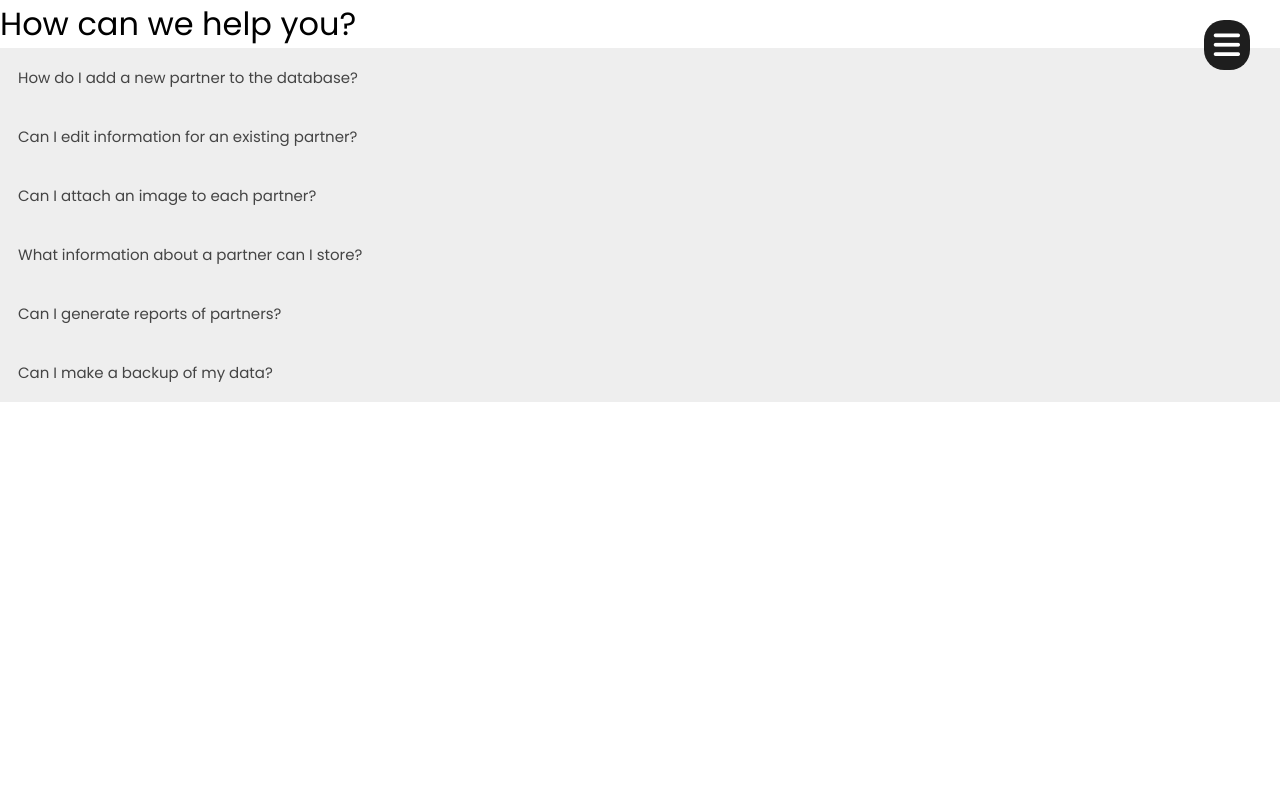
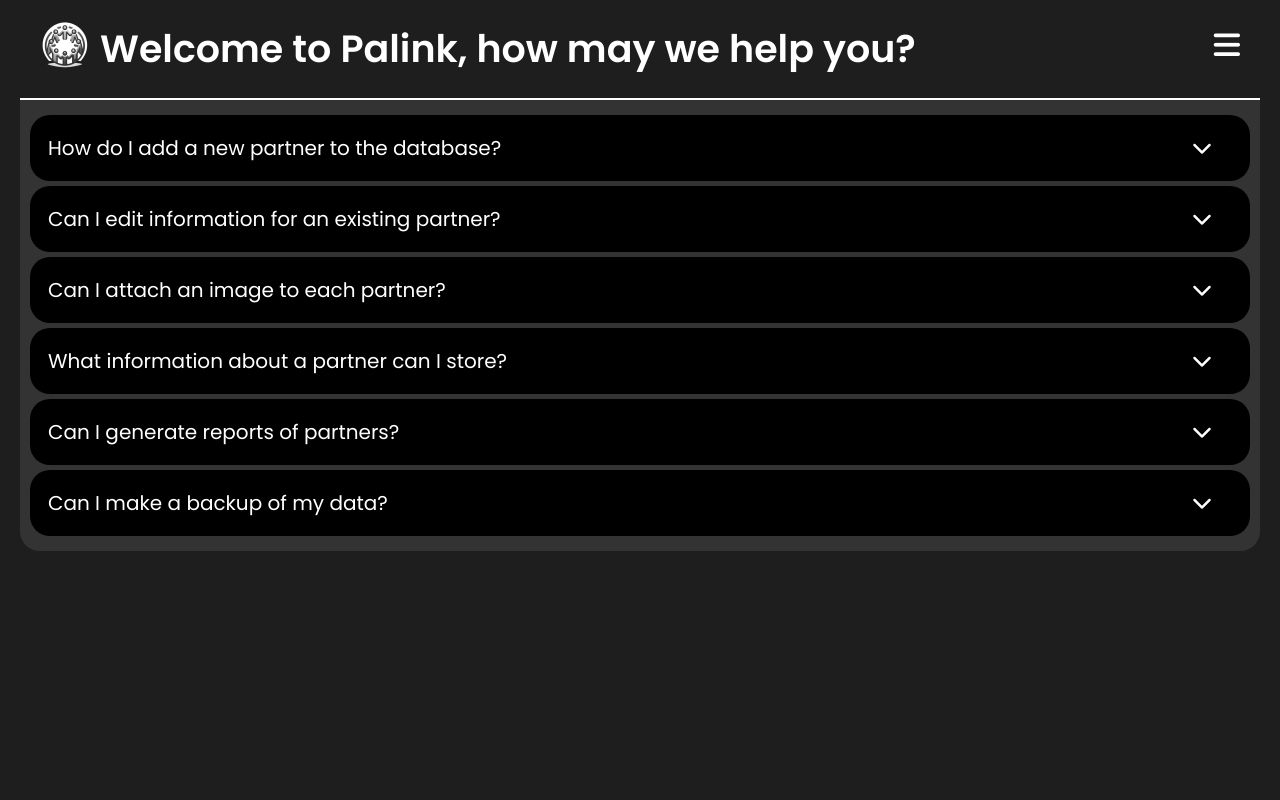
Before and after one commit to henrychen4736/fbla-coding, a Flask app: page /help in a window 1280 px wide. Run offline with Flask 3, Linux system fonts and the light colour scheme; some libraries are stand-ins or nearby versions.

Commit message:
added new help page, signin page, sign up page

```diff
--- a/static/css/helpStyle.css
+++ b/static/css/helpStyle.css
@@ -1,4 +1,19 @@
 @import url('https://fonts.googleapis.com/css2?family=Poppins:ital,wght@0,100;0,200;0,300;0,400;0,500;0,600;0,700;0,800;0,900;1,100;1,200;1,300;1,400;1,500;1,600;1,700;1,800;1,900&display=swap');
+
+.company {
+    display: flex;
+    justify-content: space-between;
+    align-items: center;
+    background: #000000;
+    flex-wrap: wrap;
+    border-radius: 20px;
+    padding: 20px;
+}
+
+.company:hover {
+    background: #1E1E1E;
+    cursor: pointer;
+}
 
 * {
     margin: 0;
@@ -8,13 +23,18 @@
     font-weight: 400;
 }
 
-.overlay {
-    width: 0;
-    height: 100vh;
-    position: fixed;
-    top: 0;
-    left: 0;
-    z-index: 4;
+::-webkit-scrollbar {
+    width: 10px;
+    background-color: #333333;
+}
+
+::-webkit-scrollbar-thumb {
+    background-color: #666666;
+    border-radius: 5px;
+}
+
+::-webkit-scrollbar-thumb:hover {
+    background-color: #999999;
 }
 
 .fa-bars {
@@ -105,50 +125,101 @@
     width: 70%;
 }
 
-.left-col h1 {
+.main-container {
+    position: fixed;
+    height: 100vh;
+    width: 100%;
+    background-color: #1E1E1E;
+    padding: 0 20px 20px 20px;
     color: #fff;
-    font-weight: 500;
-    margin: 0 0 20px 10px;
-    grid-column: 1 / -1;
-    padding-top: 20px;
-    border-bottom: 2px solid rgba(255, 255, 255, .2);
+    overflow: auto;
 }
 
-.left-col .company {
+.header-container {
+    top: 0;
+    left: 0;
     display: flex;
-    justify-content: space-between;
-    align-items: center;
-    flex-wrap: wrap;
-    border-radius: 20px;
-    padding: 20px;
+    color: #fff;
+    height: 100px;
+    background-color: #1E1E1E;
+    position: sticky;
+    padding-top: 20px;
+    padding-left: 20px;
+    border-bottom: 2px solid #fff;
+    z-index: 1;
 }
 
-.left-col .company:hover {
-    background: #808080;
-    cursor: pointer;
+.logo img {
+    width: 50px;
+    height: 50px;
+}
+
+
+h1 {
+    font-weight: 600;
+    font-size: 38px;
+    margin-left: 10px;
+
+}
+
+.accordion-container {
+    padding: 10px;
+    height: fit-content;
+    background: #333333;
+    border-bottom-left-radius: 20px;
+    border-bottom-right-radius: 20px;
+}
+
+
+.qna-set {
+    background-color: #666666;
+    border-radius: 20px;
+    overflow: hidden;
+    transition: margin 0.3s ease;
+    margin: 5px 0 5px;
+}
+
+.qna-set:hover {
+    margin-top: 24px;
+    margin-bottom: 24px;
+    box-shadow: 0 0 8px #fff;
 }
 
 .accordion {
-    background-color: #eee;
-    color: #444;
+    background-color: #000000;
+    display: flex;
+    align-items: center;
+    color: #fff;
     cursor: pointer;
     padding: 18px;
+    font-size: 20px;
     width: 100%;
     border: none;
     text-align: left;
     outline: none;
-    font-size: 15px;
-    transition: 0.4s;
+    transition: background-color 0.3s ease;
 }
 
-.active, .accordion:hover {
-    background-color: #ccc;
+.accordion:hover {
+    background-color: #333333;
+}
+
+.accordion .fa-chevron-down {
+    transition: transform 0.3s ease;
+    margin-left: auto;
+    margin-right: 20px;
+}
+
+.rotate-clockwise {
+    transform: rotate(180deg);
+}
+
+.rotate-counterclockwise {
+    transform: rotate(0deg);
 }
 
 .panel {
-    padding: 0 18px;
+    padding: 18px;
     display: none;
-    background-color: white;
     overflow: hidden;
-    transition: max-height 0.2s ease-out;
 }
--- a/static/js/helpScript.js
+++ b/static/js/helpScript.js
@@ -1,25 +1,18 @@
 document.querySelectorAll('.accordion').forEach(button => {
     button.addEventListener('click', () => {
         const panel = button.nextElementSibling;
+        const chevronIcon = button.querySelector('.fa-chevron-down');
 
         button.classList.toggle("active");
+
         if (panel.style.display === "block") {
             panel.style.display = "none";
+            chevronIcon.classList.remove("rotate-clockwise");
+            chevronIcon.classList.add("rotate-counterclockwise");
         } else {
             panel.style.display = "block";
-        }
-    });
-});
-
-document.querySelectorAll('.accordion').forEach(button => {
-    button.addEventListener('click', () => {
-        const panel = button.nextElementSibling;
-
-        button.classList.toggle("active");
-        if (panel.style.maxHeight) {
-            panel.style.maxHeight = null;
-        } else {
-            panel.style.maxHeight = panel.scrollHeight + "px";
+            chevronIcon.classList.remove("rotate-counterclockwise");
+            chevronIcon.classList.add("rotate-clockwise");
         }
     });
 });
--- a/templates/help.html
+++ b/templates/help.html
@@ -4,55 +4,76 @@
 <head>
     <meta charset="UTF-8">
     <meta name="viewport" content="width=device-width, initial-scale=1.0">
-    <title>Help Page</title>
+    <title>Palink | Help</title>
     <link rel="stylesheet" href="/static/css/helpStyle.css">
     <link rel="stylesheet" href="https://cdnjs.cloudflare.com/ajax/libs/font-awesome/6.1.1/css/all.min.css">
+    <link rel="shortcut icon" type="image/x-icon" href="/static/assets/favicon.ico" />
     <link href="https://fonts.googleapis.com/css2?family=Orbitron:wght@400..900&display=swap" rel="stylesheet">
 </head>
-
 <body>
     <i class="fa-solid fa-bars"></i>
         <div class="sidebar-overlay"></div>
-    <div class="main-container">
         <div class="sidebar">
-            <a href="main" class="sidebar-item">
+            <a href="/main" class="sidebar-item">
                 <i class="fa-solid fa-house"></i>
                 <div>Home</div>
             </a>
-            <a href="help" class="sidebar-item">
+            <a href="/help" class="sidebar-item">
                 <i class="fa-solid fa-question"></i>
                 <div>Help</div>
             </a>
-            <a href="logout" class="sidebar-item" style="color: #FF0000;">
+            <a href="/logout" class="sidebar-item" style="color: #FF0000;">
                 <i class="fa-solid fa-arrow-right-from-bracket"></i>
                 <div>Sign out</div>
             </a>
         </div>
-        <h1>How can we help you?</h1>
+        <div class="main-container">
+            <div class="header-container">
+                <div class="logo">
+                    <img src="/static/assets/logo.png">
+                </div>
+                <h1>Welcome to Palink, how may we help you?</h1>
+            </div>
             <div class="accordion-container">
-            <button class="accordion">How do I add a new partner to the database?</button>
+                <div class="qna-set">
+                    <button class="accordion">How do I add a new partner to the database?<i class="fa-solid fa-chevron-down"></i></button>
                     <div class="panel">
                         <p>To add a new partner to the database, click on the "create new contact" button at the bottom of the main page, and fill out the form to add a new partner.</p>
                     </div>
-            <button class="accordion">Can I edit information for an existing partner?</button>
+                </div>
+                <div class="qna-set">
+                    <button class="accordion">Can I edit information for an existing partner?<i class="fa-solid fa-chevron-down"></i></button>
                     <div class="panel">
                         <p>Yes, you can edit information for an existing partner. Go to the main page, and click on the partner that you want to edit. Then, change the information for the partner that you want to edit.</p>
                     </div>
-            <button class="accordion">Can I attach an image to each partner?</button>
+                </div>
+                <div class="qna-set">
+                    <button class="accordion">Can I attach an image to each partner?<i class="fa-solid fa-chevron-down"></i></button>
                     <div class="panel">
                         <p>Yes, when adding a partner you can upload an image of your choice.</p>
                     </div>
-            <button class="accordion">What information about a partner can I store?</button>
+                </div>
+                <div class="qna-set">
+                    <button class="accordion">What information about a partner can I store?<i class="fa-solid fa-chevron-down"></i></button>
                     <div class="panel">
                         <p>You can store the partner's name, their organization type, resources available, and direct contact information for an individual.</p>
                     </div>
-            <button class="accordion">Can I generate reports of partners?</button>
+                </div>
+                <div class="qna-set">
+                    <button class="accordion">Can I generate reports of partners?<i class="fa-solid fa-chevron-down"></i></button>
                     <div class="panel">
-                <p>yes, you can generate reports of partners. Click on the partner's profile, and click the generate report button</p>
+                        <p>Yes, you can generate reports of partners. Click on the partner's profile, and click the generate report button</p>
                     </div>
-            <button class="accordion">Can I make a backup of my data?</button>
+                </div>
+                <div class="qna-set">
+                    <button class="accordion">Can I make a backup of my data?<i class="fa-solid fa-chevron-down"></i></button>
                     <div class="panel">
                         <p>PLACEHOLDER</p>
+                    </div>
+                </div>
+            </div>
+            <div class="end-container">
+
             </div>
         </div>
     </div>
```
Also changed, not shown: static/css/loginStyle.css (+124 -18 lines), templates/login.html (+16 -3 lines), templates/signup.html (+18 -6 lines), static/assets/button.png (added), static/assets/wallpaper.png (added). Lines whose indentation alone changed are shown as unchanged.
